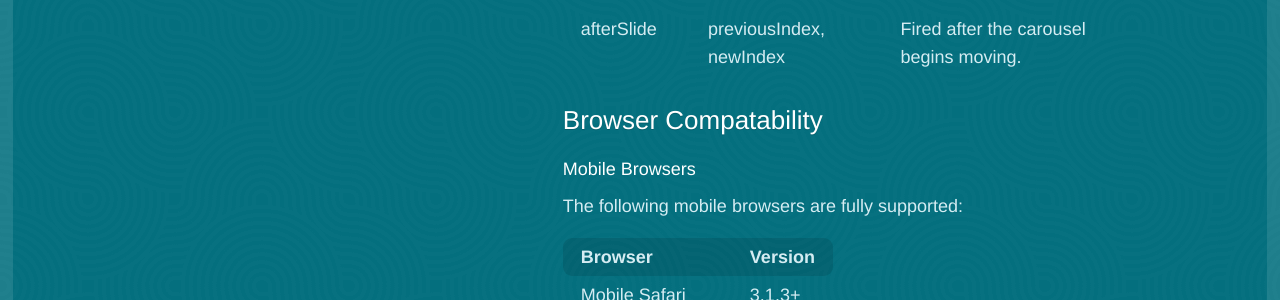
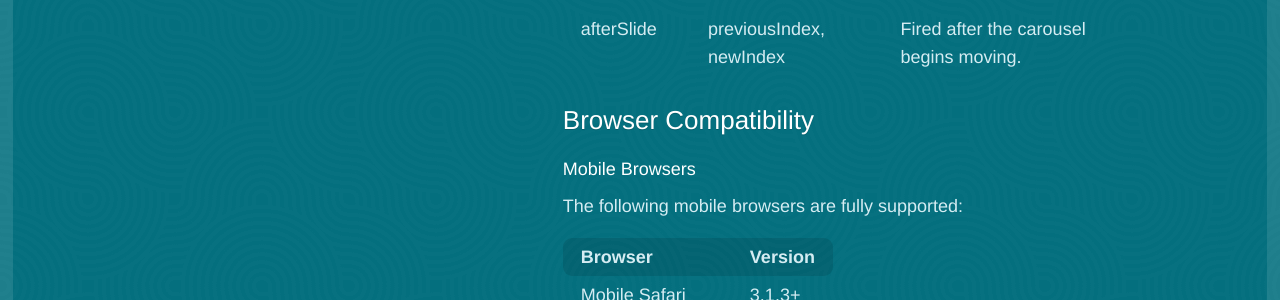
Before and after one commit to mobify/mobifyjs, a Jekyll site: the page built from www/modules/carousel.md, in a window 1280 px wide and 900 px high, scrolled down 4002 px. Shown: the part 155-455 px from the top of the window. Built offline with Jekyll 4.4.1, drawn with Linux system fonts in a browser that asks for light colours.

Commit message:
Fix typo on 'Browser Compatability'

```diff
--- a/www/modules/carousel.md
+++ b/www/modules/carousel.md
@@ -173,7 +173,7 @@ The viewport emits the following events:
 | beforeSlide   | previousIndex, newIndex   | Fired before the carousel moves.          |
 | afterSlide    | previousIndex, newIndex   | Fired after the carousel begins moving.   |
 
-## Browser Compatability
+## Browser Compatibility
 
 ### Mobile Browsers
 
```
